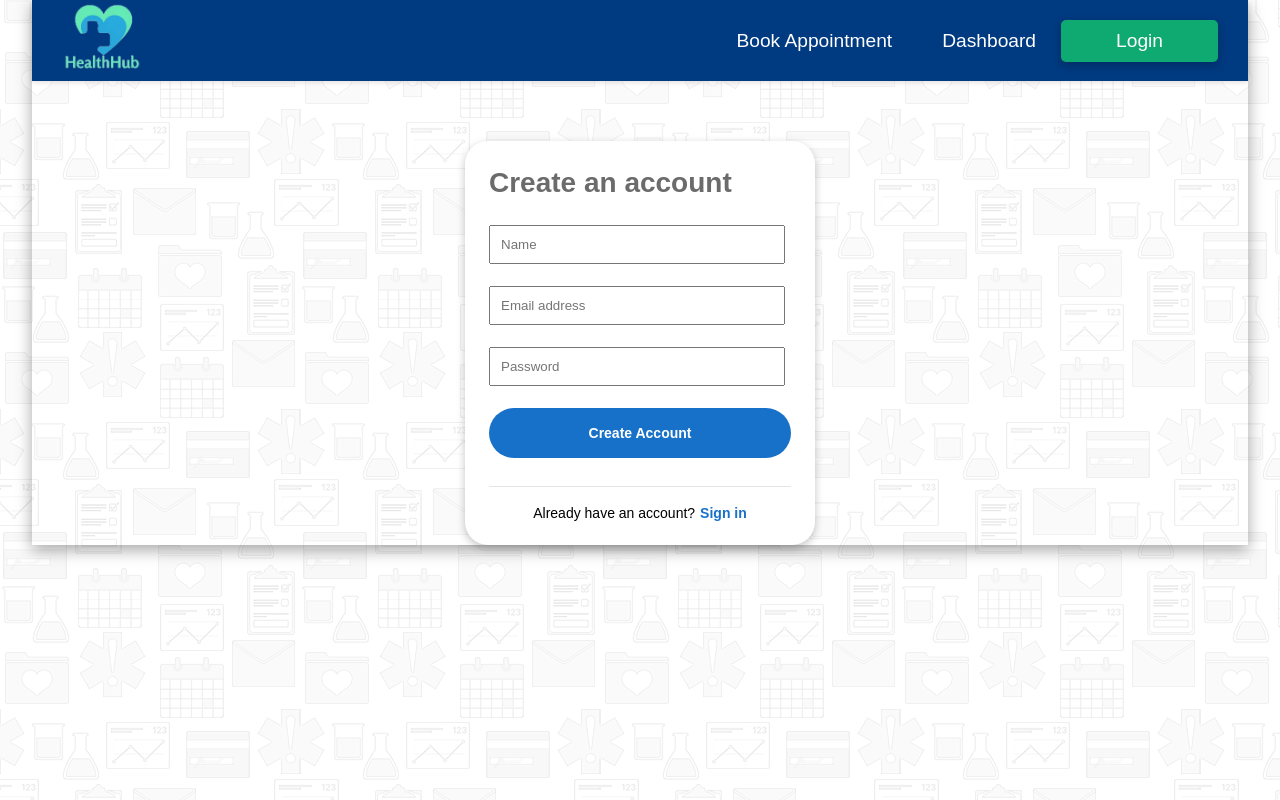
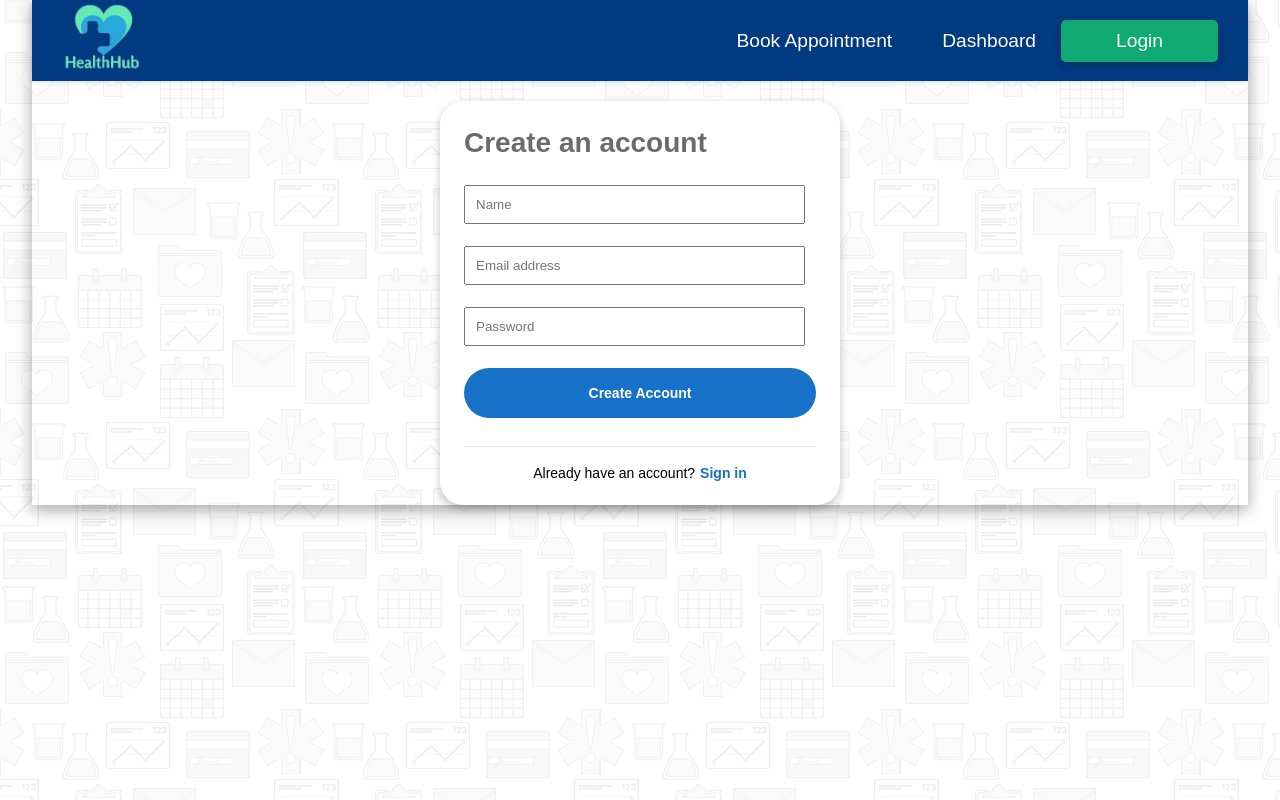
Before and after one commit to CodingRun15/HealthHub, a React (Vite) app in the folder Frontend/HealthHubApp/: page /signup in a window 1280 px wide. Built offline with nearby package versions, Linux system fonts and the light colour scheme.

Commit message:
update signup css

```diff
--- a/Frontend/HealthHubApp/src/css/Signup.css
+++ b/Frontend/HealthHubApp/src/css/Signup.css
@@ -2,7 +2,7 @@
     display: flex;
     justify-content: center;
     align-items: center;
-    margin: 60px;
+    margin: 20px;
     padding: 0;
     font-weight: 400;
     font-size: 14px;
@@ -12,7 +12,7 @@
 .main-container-form-signup {
     box-shadow: rgba(0, 0, 0, 0.24) 0px 3px 8px;
     width: 80%;
-    max-width: 350px;
+    max-width: 400px;
     background: #ffffff;
     border-radius: 23px;
     box-sizing: border-box;
```
